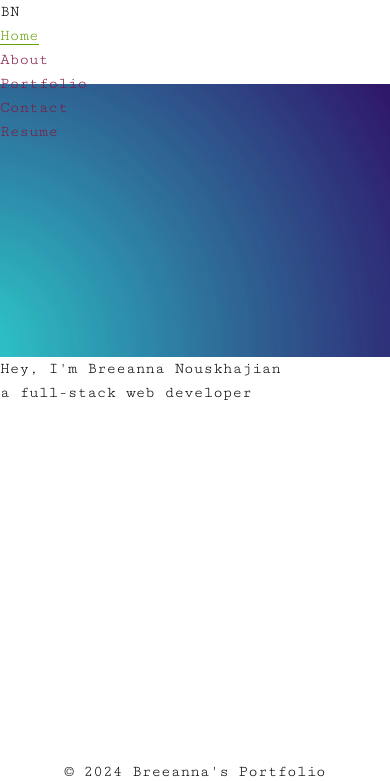
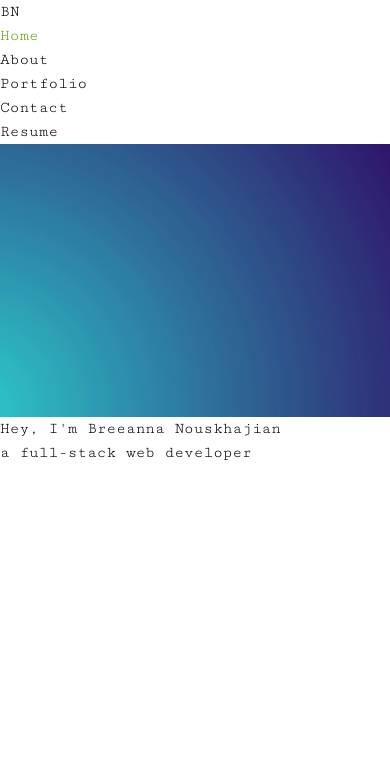
Before and after one commit to BreeNous/React-Portfilio, a React (Vite) app: page / in a window 390 px wide. Shown: the top 781 px of the page. Built offline with nearby package versions, Linux system fonts and the light colour scheme.

Commit message:
changed header nav layout to new design, still needs some tweaks and color and breakpoints

```diff
--- a/package.json
+++ b/package.json
@@ -14,7 +14,8 @@
     "react": "^18.2.0",
     "react-dom": "^18.2.0",
     "react-router-dom": "^6.23.1",
-    "router": "^1.3.8"
+    "router": "^1.3.8",
+    "three": "^0.165.0"
   },
   "devDependencies": {
     "@types/react": "^18.2.66",
--- a/src/components/Header.jsx
+++ b/src/components/Header.jsx
@@ -5,8 +5,8 @@ function Header() {
 
     return(
         <>
-        <header className="cutive-mono-regular flex justify-between px-10 Header items-center border-b border-lime-600">
-            <h1 className="text-2xl text-pink-900">BN</h1>
+        <header className="cutive-mono-regular flex justify-between px-10 Header items-center h-32">
+            <h1 className="text-2xl text-slate-950">BN</h1>
             <NavTabs/>
         </header>
         </>
--- a/src/components/Navigation.jsx
+++ b/src/components/Navigation.jsx
@@ -1,36 +1,56 @@
 
 import { Link, useLocation } from 'react-router-dom';
 
-// Here we are using object destructuring assignment to pluck off our variables from the props object
-// We assign them to their own variable names
 function NavTabs() {
     const currentPage = useLocation().pathname;
 
     return (
 
-        <ul className="nav nav-tabs flex">
 
-            <li className="nav-item mr-5">
-                <Link to="/" className={currentPage === '/' ? 'nav-link active' : 'nav-link'}>Home</Link>
+                <ul className="nav nav-tabs flex w-1/4 h-full justify-between">
+
+                    <li>
+                        <Link to="/" className={currentPage === '/' ? 'nav-link active' : 'nav-link'}>
+                            <div className="bg-slate-300 w-10 h-full">
+                                <p className='rotate-90 pl-5'>Home</p>
+                            </div>
+                        </Link>
                     </li>
 
-            <li className="nav-item mr-5">
-                <Link to="/About" className={currentPage === '/About' ? 'nav-link active' : 'nav-link'}>About</Link>
+                    <li>
+                        <Link to="/About" className={currentPage === '/About' ? 'nav-link active' : 'nav-link'}>
+                            <div className="bg-slate-300 w-10 h-full">
+                                <p className='rotate-90 pl-5'>About</p>
+                            </div>
+                        </Link>
                     </li>
 
-            <li className="nav-item mr-5">
-                <Link to="/Portfolio" className={currentPage === '/Portfolio' ? 'nav-link active' : 'nav-link'}>Portfolio</Link>
+                    <li>
+                        <Link to="/Portfolio" className={currentPage === '/Portfolio' ? 'nav-link active' : 'nav-link'}>
+                            <div className="bg-slate-300 w-10 h-full">
+                                <p className='rotate-90 pl-5'>Portfolio</p>
+                            </div>
+                        </Link>
                     </li>
 
-            <li className="nav-item mr-5">
-            <Link to="/Contact" className={currentPage === '/Contact' ? 'nav-link active' : 'nav-link'}>Contact</Link>
+                    <li>
+                        <Link to="/Contact" className={currentPage === '/Contact' ? 'nav-link active' : 'nav-link'}>
+                            <div className="bg-slate-300 w-10 h-full">
+                                <p className='rotate-90 pl-5'>Contact</p>
+                            </div>
+                        </Link>
                     </li>
 
-            <li className="nav-item">
-            <Link to="/Resume" className={currentPage === '/Resume' ? 'nav-link active' : 'nav-link'}>Resume</Link>
+                    <li>
+                        <Link to="/Resume" className={currentPage === '/Resume' ? 'nav-link active' : 'nav-link'}>
+                            <div  className="bg-slate-300 w-10 h-full">
+                                <p className='rotate-90 pl-5'>Resume</p>
+                            </div>
+                        </Link>
                     </li>
 
                 </ul>
+
 
     );
 }
--- a/src/index.css
+++ b/src/index.css
@@ -15,14 +15,13 @@
 }
 
 .Header {
-    height: 10vh;
     position: sticky;
     top: 0;
     width: 100%;
 }
 
 .Outlet {
-    height: 80vh;
+    height: 75vh;
     overflow-y: scroll;
 }
 
@@ -49,11 +48,10 @@
 }
 
 .nav-link {
-    color: #831843;
+    color: black;
     text-decoration: none;
 }
 
 .nav-link.active {
     color: #65a30d; /* Highlight color */
-    border-bottom: solid 1px #65a30d;
 }
```
Also changed, not shown: 1 other file (tests, documents, lock files or other folders). Lines whose indentation alone changed are shown as unchanged.
